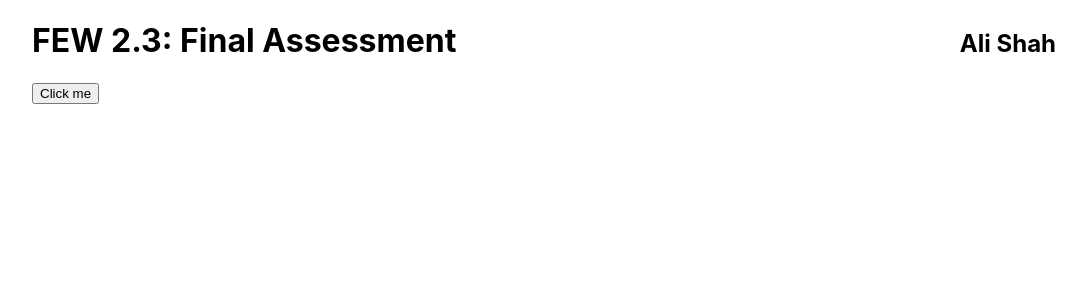
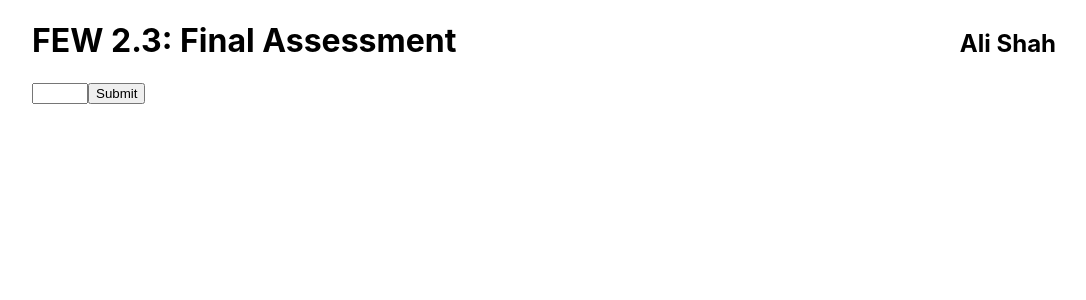
Before and after one commit to shah-a/few2.3-05-final-assessment, a React (Vite) app: page / in a window 1280 px wide. Shown: the top 300 px of the page, without its empty margins (96-1182 px from the left). Built offline with nearby package versions, Linux system fonts and the light colour scheme.

Commit message:
Add: `StarWars` component

```diff
--- a/src/components/App.css
+++ b/src/components/App.css
@@ -7,4 +7,5 @@
 .App > * {
   width: 80%;
   max-width: 72rem;
+  margin: 0 auto;
 }
--- a/src/components/App.jsx
+++ b/src/components/App.jsx
@@ -1,12 +1,14 @@
 import './App.css';
 import Home from './Home';
-import Temp from './Temp';
+import StarWars from './StarWars';
+// import Temp from './Temp';
 
 function App() {
   return (
     <div className="App">
       <Home />
-      <Temp />
+      <StarWars />
+      {/* <Temp /> */}
     </div>
   );
 }
--- a/src/components/Home/Home.css
+++ b/src/components/Home/Home.css
@@ -1,5 +1,4 @@
 .Home {
-  margin: 0 auto;
   display: flex;
   justify-content: space-between;
   align-items: baseline;
--- /dev/null
+++ b/src/components/StarWars/index.jsx
@@ -0,0 +1,27 @@
+import { useState } from 'react';
+
+function StarWars() {
+  const [id, setId] = useState('');
+
+  return (
+    <div className="StarWars">
+      <form
+        onSubmit={(e) => {
+          e.preventDefault();
+          console.log('Submitted: ', id);
+        }}
+      >
+        <input
+          type="number"
+          min="1"
+          max="83"
+          value={id}
+          onChange={(e) => setId(e.target.value)}
+        />
+        <button type="submit">Submit</button>
+      </form>
+    </div>
+  );
+}
+
+export default StarWars;
```
